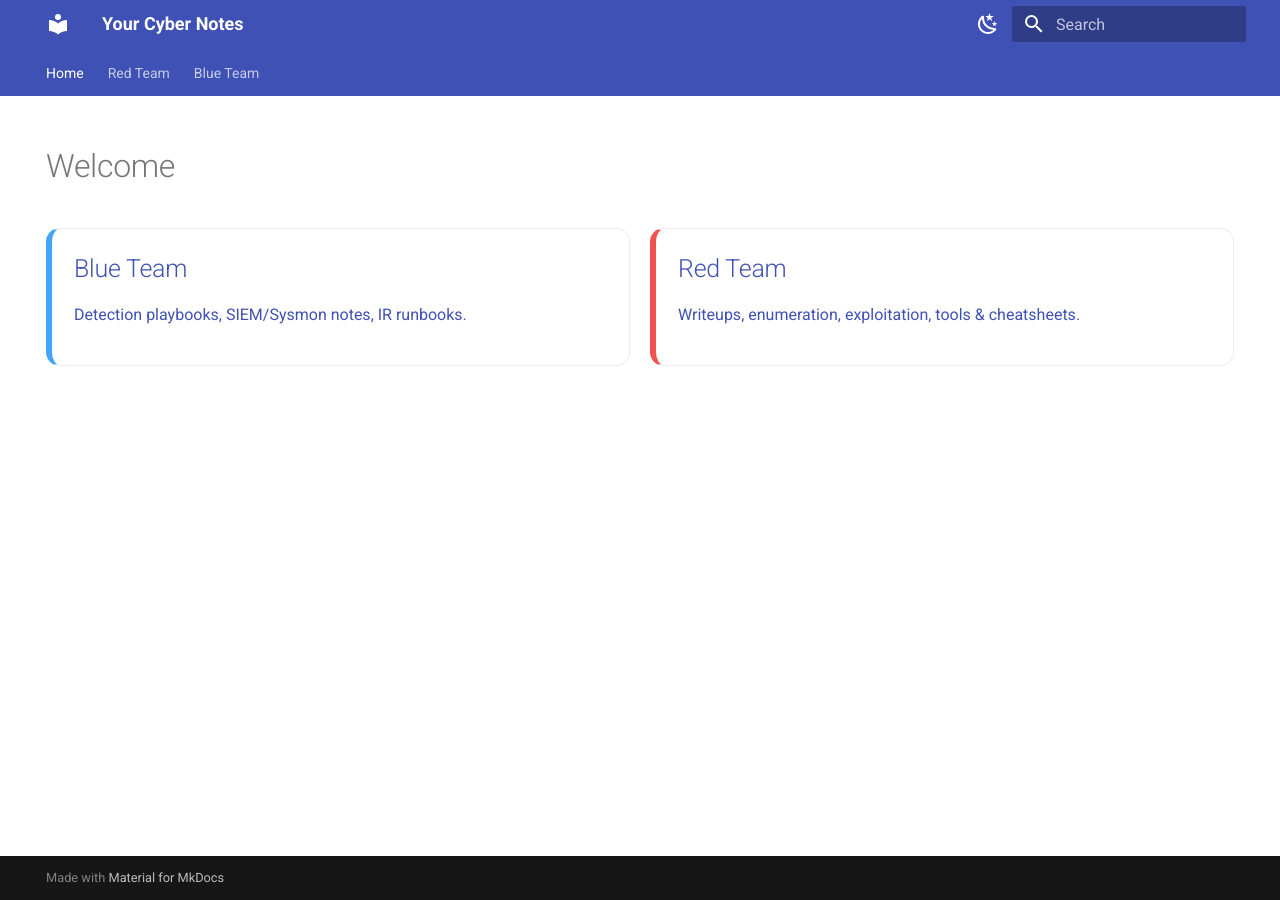
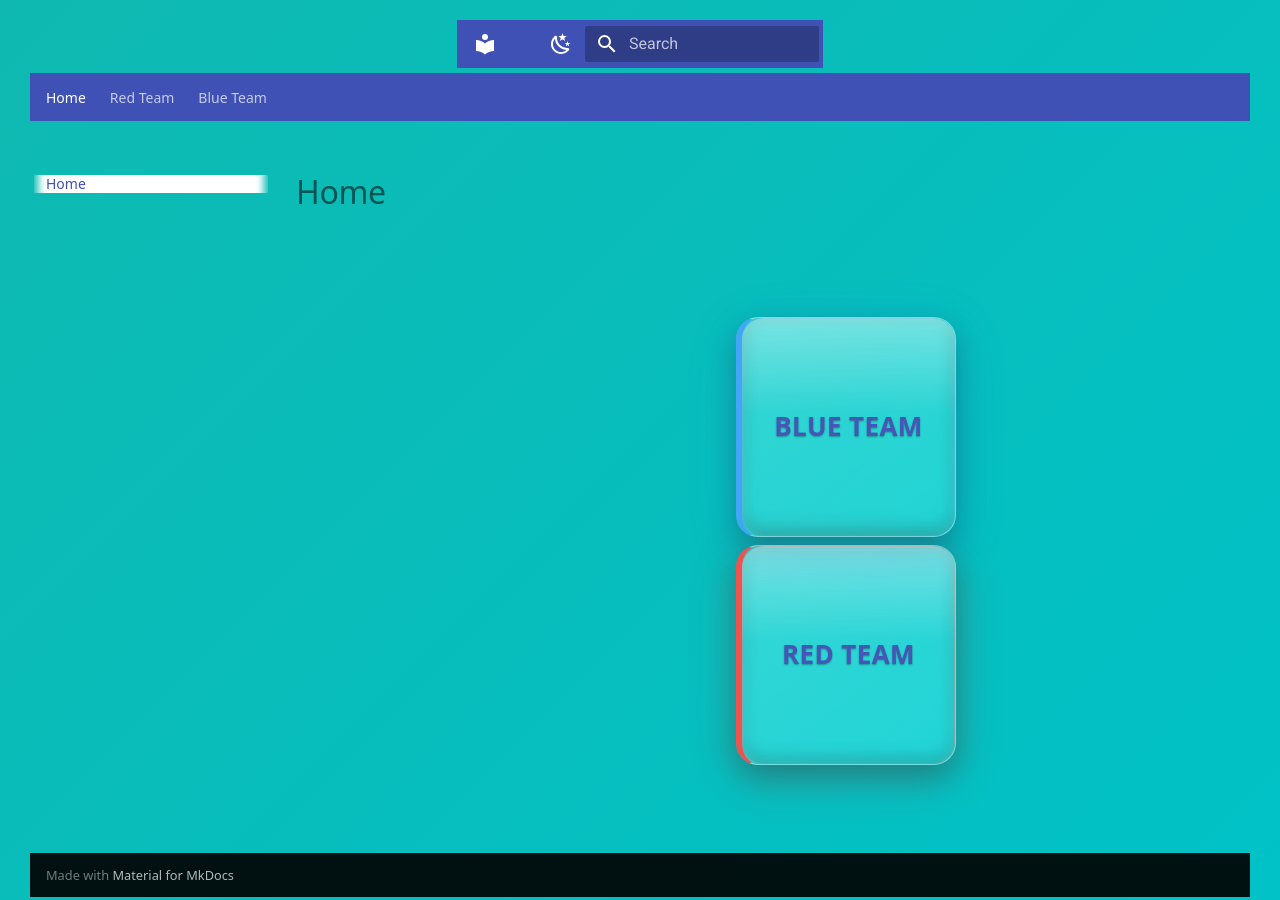
Before and after one commit to BLUE-ps1/BLUES-Blue-Team-Field-Manual, an MkDocs documentation site: the page built from docs/index.md, in a window 1280 px wide. Built offline with MkDocs 1.6.1 and Material for MkDocs 9.7.7, drawn with Linux system fonts in a browser that asks for light colours; some of the changed lines change nothing that is shown.

Commit message:
Update index.md

```diff
--- a/docs/index.md
+++ b/docs/index.md
@@ -1,19 +1,154 @@
----
-hide:
-  - navigation   # hides the left sidebar on this page only
-  - toc          # hides the on-page table of contents
----
+<!DOCTYPE html>
+<html lang="en">
+<head>
+  <meta charset="utf-8" />
+  <meta name="viewport" content="width=device-width, initial-scale=1" />
+  <title>Cyber Security Notes</title>
+  <meta name="description" content="Landing page for Red Team and Blue Team notes" />
+  <style>
+    :root {
+      --bg: #0fb9b1; /* teal/cyan */
+      --bg-accent: #00c2c7; /* slightly brighter cyan */
+      --text: #ffffff;
+      --card-bg: rgba(255, 255, 255, 0.14); /* glass base */
+      --card-border: rgba(255, 255, 255, 0.35);
+      --card-shadow: rgba(0, 0, 0, 0.25);
+      --gloss-start: rgba(255, 255, 255, 0.65);
+      --gloss-end: rgba(255, 255, 255, 0.05);
+    }
 
-# Welcome
+    /* Page baseline */
+    html, body {
+      height: 100%;
+    }
+    body {
+      margin: 0;
+      color: var(--text);
+      font-family: ui-sans-serif, system-ui, -apple-system, Segoe UI, Roboto, Helvetica, Arial, "Apple Color Emoji", "Segoe UI Emoji";
+      background: linear-gradient(135deg, var(--bg), var(--bg-accent));
+      display: grid;
+      place-items: center;
+    }
 
-<div class="home-tiles">
-  <a class="tile blue" href="blue-team/">
-    <h2>Blue Team</h2>
-    <p>Detection playbooks, SIEM/Sysmon notes, IR runbooks.</p>
-  </a>
+    /* Wrapper to center content */
+    .container {
+      width: min(1100px, 92vw);
+      display: grid;
+      place-items: center;
+      gap: clamp(16px, 3vw, 32px);
+      padding: clamp(16px, 4vw, 48px);
+    }
 
-  <a class="tile red" href="red-team/">
-    <h2>Red Team</h2>
-    <p>Writeups, enumeration, exploitation, tools & cheatsheets.</p>
-  </a>
-</div>
+    /* Button grid */
+    .grid {
+      display: grid;
+      grid-template-columns: repeat(2, 1fr);
+      gap: clamp(16px, 5vw, 40px);
+      align-items: center;
+      justify-items: center;
+    }
+
+    /* Glassy square buttons */
+    .tile {
+      --size: clamp(140px, 36vw, 220px);
+      position: relative;
+      width: var(--size);
+      height: var(--size);
+      border-radius: 22px; /* rounded corners on a square */
+      background: linear-gradient(145deg, rgba(255,255,255,0.18), rgba(255,255,255,0.10));
+      border: 1px solid var(--card-border);
+      box-shadow:
+        0 12px 30px var(--card-shadow),
+        inset 0 0 0 0.5px rgba(255,255,255,0.25);
+      backdrop-filter: blur(8px) saturate(135%);
+      -webkit-backdrop-filter: blur(8px) saturate(135%);
+      display: grid;
+      place-items: center;
+      text-decoration: none;
+      color: var(--text);
+      font-weight: 700;
+      letter-spacing: 0.4px;
+      text-transform: uppercase;
+      transition: transform 160ms ease, box-shadow 160ms ease, background 160ms ease;
+      outline: none;
+      isolation: isolate; /* ensure pseudo-element sits on top */
+    }
+
+    /* iOS-style gloss highlight */
+    .tile::before {
+      content: "";
+      position: absolute;
+      inset: 0;
+      border-radius: inherit;
+      background: linear-gradient( to bottom, var(--gloss-start) 0%, var(--gloss-end) 44% );
+      mix-blend-mode: screen;
+      opacity: 0.55;
+      pointer-events: none;
+    }
+
+    /* subtle inner highlight ring */
+    .tile::after {
+      content: "";
+      position: absolute;
+      inset: 0;
+      border-radius: inherit;
+      box-shadow: inset 0 2px 12px rgba(255,255,255,0.18), inset 0 -6px 18px rgba(0,0,0,0.18);
+      pointer-events: none;
+    }
+
+    /* Hover / focus interactions */
+    .tile:hover, .tile:focus-visible {
+      transform: translateY(-4px);
+      box-shadow:
+        0 18px 40px rgba(0,0,0,0.35),
+        inset 0 0 0 0.5px rgba(255,255,255,0.35);
+      background: linear-gradient(145deg, rgba(255,255,255,0.22), rgba(255,255,255,0.12));
+    }
+
+    .label {
+      font-size: clamp(18px, 3.6vw, 26px);
+      text-shadow: 0 1px 2px rgba(0,0,0,0.35);
+    }
+
+    /* Optional team hues for subtle edge glow */
+    .blue {
+      box-shadow:
+        0 12px 30px var(--card-shadow),
+        0 0 0 1px rgba(77, 184, 255, 0.35) inset,
+        0 12px 50px rgba(60,130,255,0.20);
+    }
+    .red {
+      box-shadow:
+        0 12px 30px var(--card-shadow),
+        0 0 0 1px rgba(255, 120, 120, 0.35) inset,
+        0 12px 50px rgba(255,60,60,0.20);
+    }
+
+    /* Accessibility: focus ring */
+    .tile:focus-visible {
+      outline: 3px solid rgba(255,255,255,0.7);
+      outline-offset: 2px;
+    }
+
+    /* Small screens: stack vertically */
+    @media (max-width: 560px) {
+      .grid { grid-template-columns: 1fr; }
+    }
+  </style>
+</head>
+<body>
+  <main class="container" role="main">
+    <nav class="grid" aria-label="Team Selection">
+      <!-- Blue Team (left) -->
+      <a class="tile blue" href="./blue/" aria-label="Blue Team notes">
+        <span class="label">Blue Team</span>
+      </a>
+
+      <!-- Red Team (right) -->
+      <a class="tile red" href="./red/" aria-label="Red Team notes">
+        <span class="label">Red Team</span>
+      </a>
+    </nav>
+  </main>
+</body>
+</html>
```
